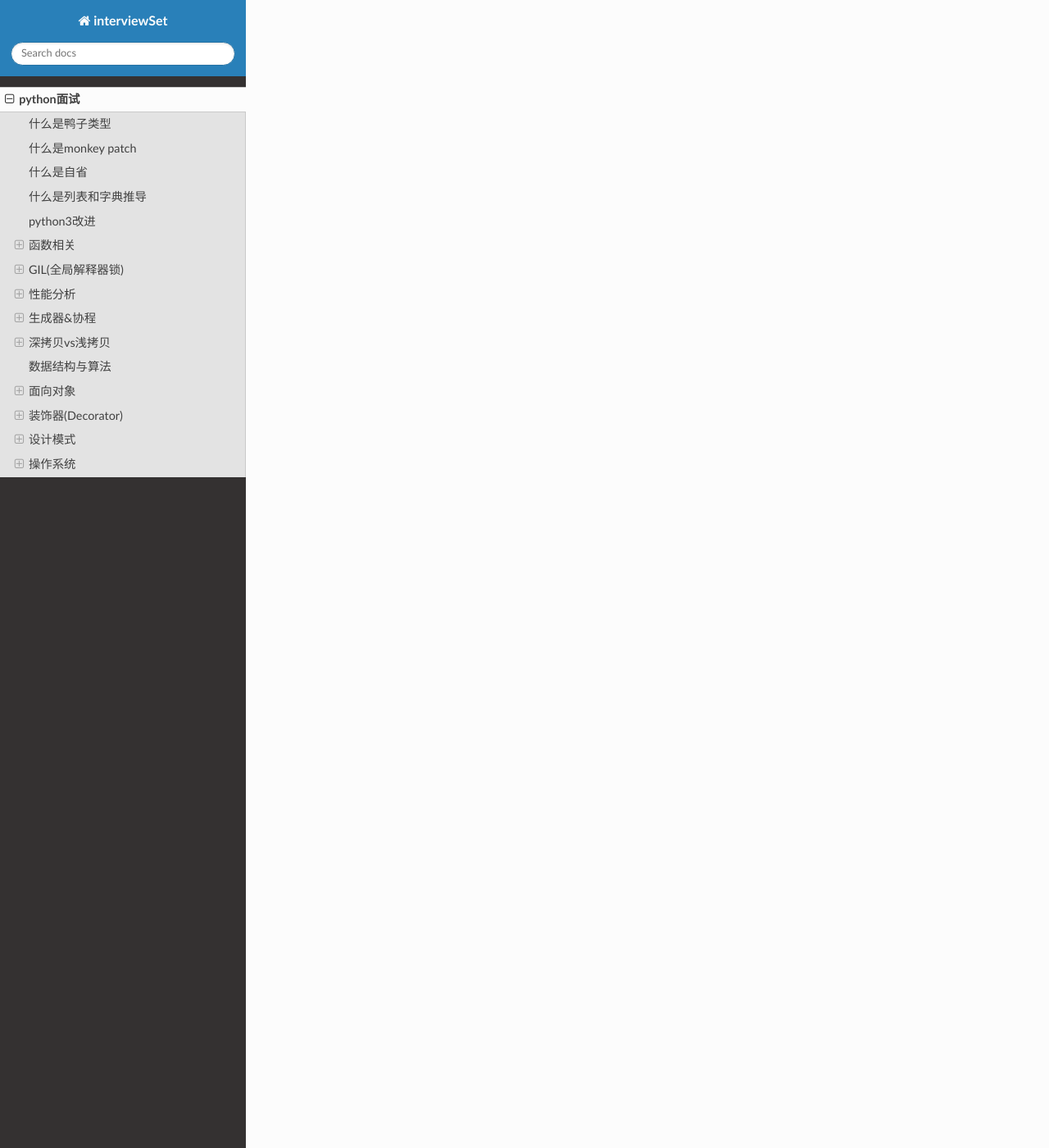
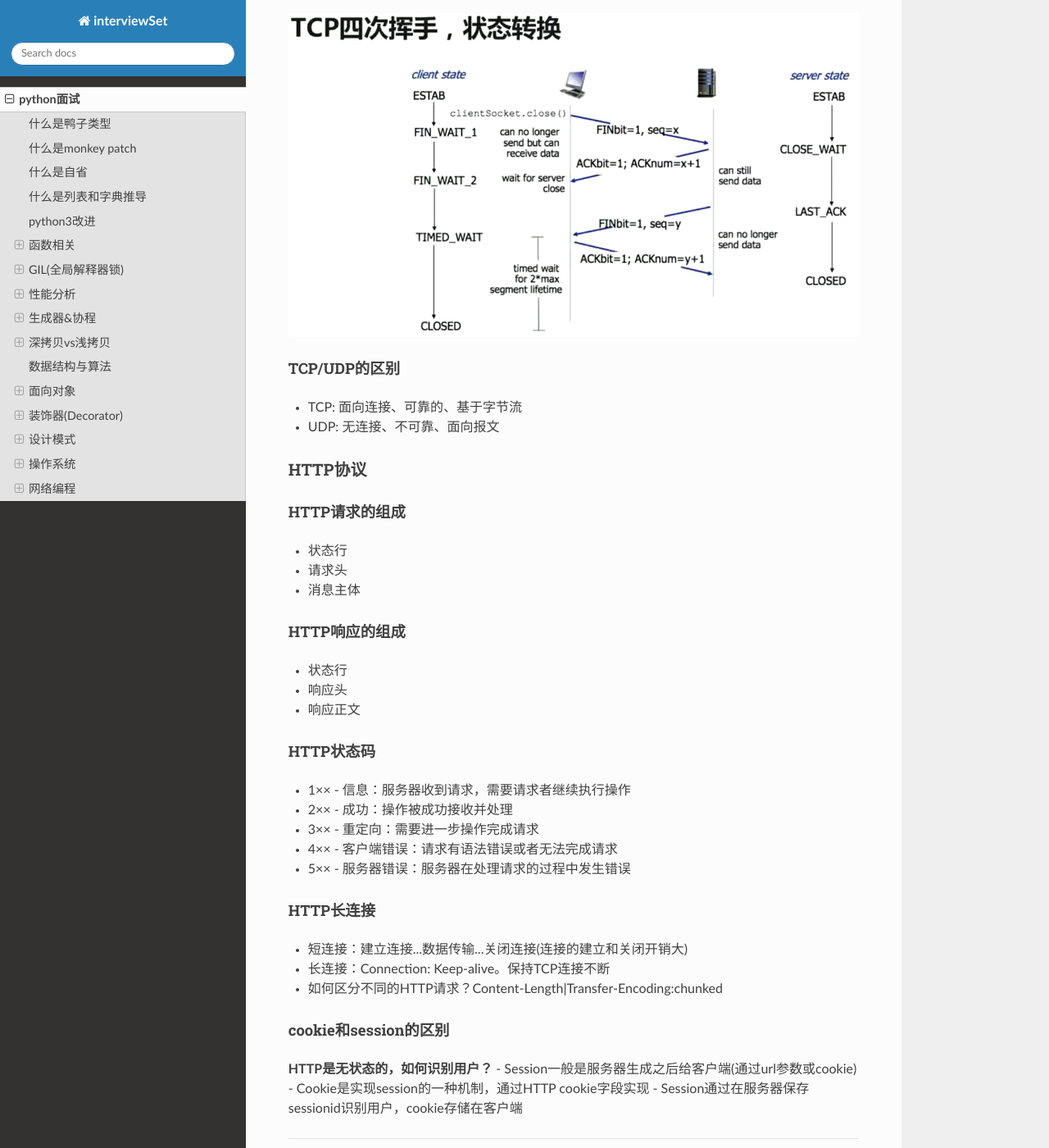
Before and after one commit to cpmango/interview, an MkDocs documentation site: the page built from docs/python-interview.md, in a window 1280 px wide and 1400 px high, scrolled down 23986 px. Shown: the whole window at 82% size. Built offline with MkDocs 1.6.1, drawn with Linux system fonts in a browser that asks for light colours; nearby versions of some CDN libraries; some of the changed text lies outside the part shown.

Commit message:
网络编程之tcp/udp和http协议

```diff
--- a/docs/python-interview.md
+++ b/docs/python-interview.md
@@ -1053,3 +1053,40 @@ print(order2)
 ##### 标记清除
 ![](img/2023-04-20_11-18.png)
 ##### 分代回收
+
+
+## 网络编程
+### 浏览器输入一个url中间经历的过程
+`DNS查询 -> TCP握手 -> HTTP请求 -> 反向代理Ngix -> uwsgi/gunicorn -> web app响应 -> TCP挥手`
+### TCP/UDP协议
+#### TCP三次握手过程
+![](img/2023-04-20_14-47.png)
+#### TCP四次挥手过程
+![](img/2023-04-20_17-46.png)
+#### TCP/UDP的区别
+- TCP: 面向连接、可靠的、基于字节流
+- UDP: 无连接、不可靠、面向报文
+### HTTP协议
+#### HTTP请求的组成
+- 状态行
+- 请求头
+- 消息主体
+#### HTTP响应的组成
+- 状态行
+- 响应头
+- 响应正文
+#### HTTP状态码
+- 1×× - 信息：服务器收到请求，需要请求者继续执行操作
+- 2×× - 成功：操作被成功接收并处理
+- 3×× - 重定向：需要进一步操作完成请求
+- 4×× - 客户端错误：请求有语法错误或者无法完成请求
+- 5×× - 服务器错误：服务器在处理请求的过程中发生错误
+#### HTTP长连接
+- 短连接：建立连接...数据传输...关闭连接(连接的建立和关闭开销大)
+- 长连接：Connection: Keep-alive。保持TCP连接不断
+- 如何区分不同的HTTP请求？Content-Length|Transfer-Encoding:chunked
+#### cookie和session的区别
+**HTTP是无状态的，如何识别用户？**
+- Session一般是服务器生成之后给客户端(通过url参数或cookie)
+- Cookie是实现session的一种机制，通过HTTP cookie字段实现
+- Session通过在服务器保存sessionid识别用户，cookie存储在客户端
```
Also changed, not shown: docs/img/2023-04-20_14-47.png (added), docs/img/2023-04-20_17-46.png (added).
